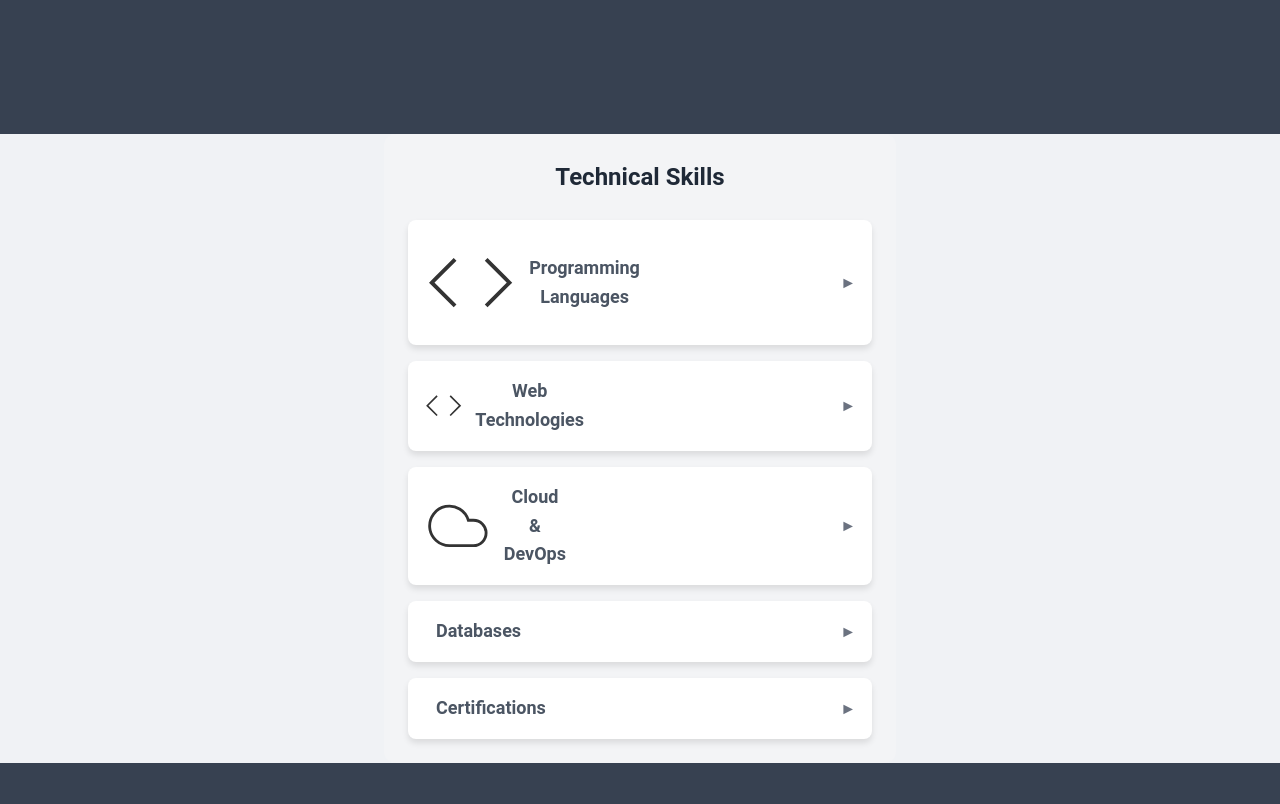
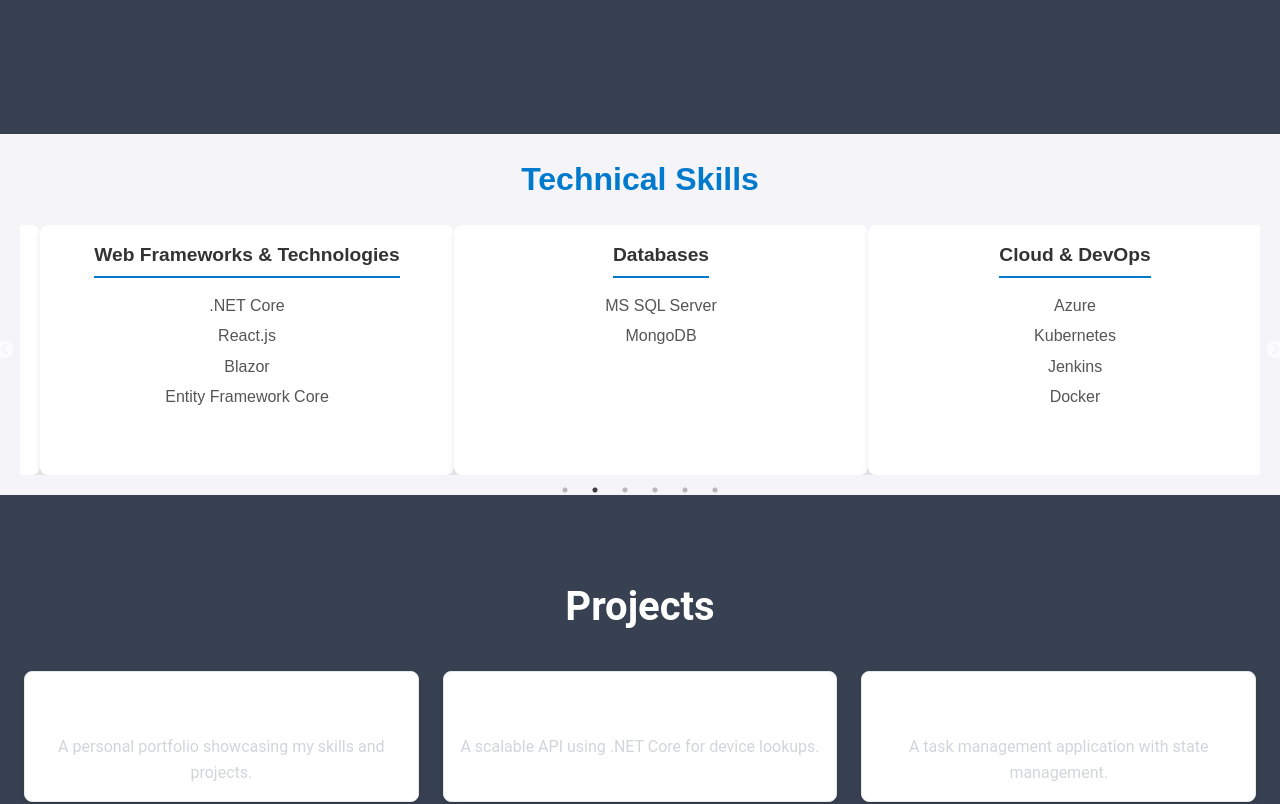
Before and after one commit to Mr-Brown-Rafi/Portifolio, a React (Create React App) app: page / in a window 1280 px wide. Shown: the part 740-1544 px from the top of the page. Built offline with nearby package versions, Linux system fonts and the light colour scheme.

Commit message:
implimented caursal slider for skill section

```diff
--- a/package.json
+++ b/package.json
@@ -9,6 +9,8 @@
     "react": "^18.3.1",
     "react-dom": "^18.3.1",
     "react-scripts": "5.0.1",
+    "react-slick": "^0.30.2",
+    "slick-carousel": "^1.8.1",
     "web-vitals": "^2.1.4"
   },
   "scripts": {
--- a/src/components/Skills.jsx
+++ b/src/components/Skills.jsx
@@ -1,101 +1,83 @@
-import React, { useState } from 'react';
-import '../styles/Skills.css';
+// SkillsSection.js
+import React from "react";
+import "../styles/Skills.css";
+import Slider from "react-slick";
+import "slick-carousel/slick/slick.css";
+import "slick-carousel/slick/slick-theme.css";
 
-// Custom SVG Icons
-const CodeIcon = () => (
-  <svg xmlns="http://www.w3.org/2000/svg" viewBox="0 0 24 24" fill="none" stroke="currentColor" className="w-6 h-6 text-blue-600">
-    <path d="M16 18l6-6-6-6" />
-    <path d="M8 6l-6 6 6 6" />
-  </svg>
-);
+const SkillsSection = () => {
+  const skills = [
+    {
+      category: "Programming Languages",
+      items: ["C#", "JavaScript"],
+    },
+    {
+      category: "Web Frameworks & Technologies",
+      items: [".NET Core", "React.js", "Blazor", "Entity Framework Core"],
+    },
+    {
+      category: "Databases",
+      items: ["MS SQL Server", "MongoDB"],
+    },
+    {
+      category: "Cloud & DevOps",
+      items: ["Azure", "Kubernetes", "Jenkins", "Docker"],
+    },
+    {
+      category: "Tools & Version Control",
+      items: ["Visual Studio", "Postman", "Git", "Jira"],
+    },
+    {
+      category: "Methodologies",
+      items: ["Agile", "Scrum"],
+    },
+  ];
 
-const CloudIcon = () => (
-  <svg xmlns="http://www.w3.org/2000/svg" viewBox="0 0 24 24" fill="none" stroke="currentColor" className="w-6 h-6 text-blue-600">
-    <path d="M17.5 19H9a7 7 0 1 1 6.71-9h1.79a4.5 4.5 0 1 1 0 9z" />
-  </svg>
-);
-
-const DatabaseIcon = () => (
-  <svg xmlns="http://www.w3.org/2000/svg" viewBox="0 0 24 24" fill="none" stroke="currentColor" className="w-6 h-6 text-blue-600">
-    <ellipse cx="12" cy="5" rx="9" ry="3" />
-    <path d="M3 5v14c0 1.66 4 3 9 3s9-1.34 9-3V5" />
-  </svg>
-);
-
-const AwardIcon = () => (
-  <svg xmlns="http://www.w3.org/2000/svg" viewBox="0 0 24 24" fill="none" stroke="currentColor" className="w-6 h-6 text-blue-600">
-    <circle cx="12" cy="8" r="7" />
-    <path d="M8.21 13.89L7 23l5-3 5 3-1.21-9.12" />
-  </svg>
-);
-
-const SkillCategory = ({ title, skills, icon: Icon }) => {
-  const [isExpanded, setIsExpanded] = useState(false);
+  const settings = {
+    dots: true,
+    infinite: true,
+    speed: 500,
+    slidesToShow: 3,
+    slidesToScroll: 1,
+    autoplay: true,
+    autoplaySpeed: 3000,
+    responsive: [
+      {
+        breakpoint: 768,
+        settings: {
+          slidesToShow: 1,
+          slidesToScroll: 1,
+        },
+      },
+      {
+        breakpoint: 1024,
+        settings: {
+          slidesToShow: 2,
+          slidesToScroll: 1,
+        },
+      },
+    ],
+  };
 
   return (
-    <div className="skill-category">
-      <div className="skill-header" onClick={() => setIsExpanded(!isExpanded)}>
-        <div className="skill-icon-title">
-          <Icon />
-          <h3 className="skill-title">{title}</h3>
-        </div>
-        <span className="expand-icon">{isExpanded ? '▼' : '►'}</span>
-      </div>
-
-      {isExpanded && (
-        <div className="skill-details-container">
-          <div className="skill-details">
-            {skills.map((skill, index) => (
-              <div key={index} className="skill-item">
-                {skill}
-              </div>
-            ))}
+    <div className="skills-section">
+      <h2 className="skills-header">Technical Skills</h2>
+      <Slider {...settings} className="skills-slider">
+        {skills.map((skillCategory, index) => (
+          <div key={index} className="skill-category">
+            <h3 className="category-header">{skillCategory.category}</h3>
+            <ul className="skills-list">
+              {skillCategory.items.map((item, idx) => (
+                <li key={idx} className="skill-item">
+                  {item}
+                </li>
+              ))}
+            </ul>
           </div>
-        </div>
-      )}
+        ))}
+      </Slider>
     </div>
   );
 };
 
-const Skills = () => {
-  const skillCategories = [
-    {
-      title: 'Programming Languages',
-      skills: ['C#', 'JavaScript', 'TypeScript'],
-      icon: CodeIcon,
-    },
-    {
-      title: 'Web Technologies',
-      skills: ['.NET Core', 'React.js', 'Web API', 'Blazor', 'Entity Framework', 'Bootstrap'],
-      icon: CodeIcon,
-    },
-    {
-      title: 'Cloud & DevOps',
-      skills: ['Azure', 'Docker', 'Kubernetes', 'Jenkins', 'Azure DevOps'],
-      icon: CloudIcon,
-    },
-    {
-      title: 'Databases',
-      skills: ['MS SQL Server', 'MongoDB'],
-      icon: DatabaseIcon,
-    },
-    {
-      title: 'Certifications',
-      skills: ['Azure Developer Associate', 'Azure Fundamentals'],
-      icon: AwardIcon,
-    },
-  ];
-
-  return (
-    <div id="skills" className="skills-container">
-      <h2 className="skills-title">Technical Skills</h2>
-      <div className="skill-categories">
-        {skillCategories.map((category, index) => (
-          <SkillCategory key={index} title={category.title} skills={category.skills} icon={category.icon} />
-        ))}
-      </div>
-    </div>
-  );
-};
-
-export default Skills;
+export default SkillsSection;
--- a/src/styles/Skills.css
+++ b/src/styles/Skills.css
@@ -1,122 +1,51 @@
-.skills {
-    min-height: 100vh;
-    padding: 5rem 1.5rem;
-    /* background-color: var(--secondary-bg); */
-    /*background: linear-gradient(to left, #606c78 0%, #c9d8df 100%);*/
-    background: var(--secondary-bg);
-    color: var(--primary-text);
-    text-align: center;
-  }
+/* SkillsSection.css */
+.skills-section {
+  padding: 20px;
+  background-color: #f4f4f9;
+  color: #333;
+  font-family: Arial, sans-serif;
+}
 
-  .skills h2 {
-    font-size: 2.5rem;
-    margin-bottom: 2rem;
-  }
+.skills-header {
+  text-align: center;
+  font-size: 2rem;
+  margin-bottom: 20px;
+  color: #007acc;
+}
 
-  .skills-list {
-    display: flex;
-    justify-content: center;
-    flex-wrap: wrap;
-    gap: 1rem;
-    list-style: none;
-    padding: 0;
-  }
+.skills-slider .skill-category {
+  background: #fff;
+  border-radius: 8px;
+  box-shadow: 0 4px 6px rgba(0, 0, 0, 0.1);
+  padding: 15px;
+  text-align: center;
+  transition: transform 0.2s ease-in-out;
+  height: 250px; /* Set consistent height */
+  width: 200px;  /* Set consistent width */
+  margin: 0 20px; /* Add spacing between cards */
+}
 
-  .skill-item {
-    padding: 0.5rem 1rem;
-    background-color: var(--highlight);
-    color: white;
-    border-radius: 8px;
-    font-size: 1.2rem;
-  }
+.skills-slider .skill-category:hover {
+  transform: scale(1.05);
+}
 
+.category-header {
+  font-size: 1.2rem;
+  margin-bottom: 10px;
+  color: #333;
+  border-bottom: 2px solid #007acc;
+  display: inline-block;
+  padding-bottom: 5px;
+}
 
-  .skills-container {
-    max-width: 32rem;
-    margin: 0 auto;
-    padding: 1.5rem;
-    border-radius: 0.75rem;
-    background-color: #f3f4f6;
-  }
+.skills-list {
+  list-style-type: none;
+  padding: 0;
+  margin: 0;
+}
 
-  .skills-title {
-    font-size: 1.5rem;
-    font-weight: bold;
-    color: #1f2937;
-    margin-bottom: 1.5rem;
-    text-align: center;
-  }
-
-  .skill-categories {
-    display: flex;
-    flex-direction: column;
-    gap: 1rem;
-  }
-
-  .skill-category {
-    background-color: white;
-    box-shadow: 0 4px 6px rgba(0, 0, 0, 0.1);
-    border-radius: 0.5rem;
-    padding: 1rem;
-    transition: all 0.3s;
-  }
-
-  .skill-header {
-    display: flex;
-    align-items: center;
-    justify-content: space-between;
-    cursor: pointer;
-  }
-
-  .skill-icon-title {
-    display: flex;
-    align-items: center;
-    gap: 0.75rem;
-  }
-
-  .skill-title {
-    font-size: 1.125rem;
-    font-weight: bold;
-    color: #4b5563;
-  }
-
-  .expand-icon {
-    color: #6b7280;
-  }
-
-  .skill-details-container {
-    margin-top: 1rem;
-    display: grid;
-    grid-template-columns: repeat(3, 1fr);
-    gap: 0.5rem;
-    animation: fade-in 0.3s ease-in-out;
-  }
-
-  .skill-details {
-    display: contents;
-  }
-
-  .skill-item {
-    background-color: #e0e7ff;
-    padding: 0.25rem 0.75rem;
-    border-radius: 9999px;
-    font-size: 0.875rem;
-    color: #1e40af;
-    text-align: center;
-    transition: background-color 0.3s;
-  }
-
-  .skill-item:hover {
-    background-color: #c7d2fe;
-  }
-
-  @keyframes fade-in {
-    0% {
-      opacity: 0;
-      transform: translateY(10px);
-    }
-    100% {
-      opacity: 1;
-      transform: translateY(0);
-    }
-  }
+.skill-item {
+  font-size: 1rem;
+  margin: 5px 0;
+  color: #555;
+}
```
Also changed, not shown: 1 other file (tests, documents, lock files or other folders).
